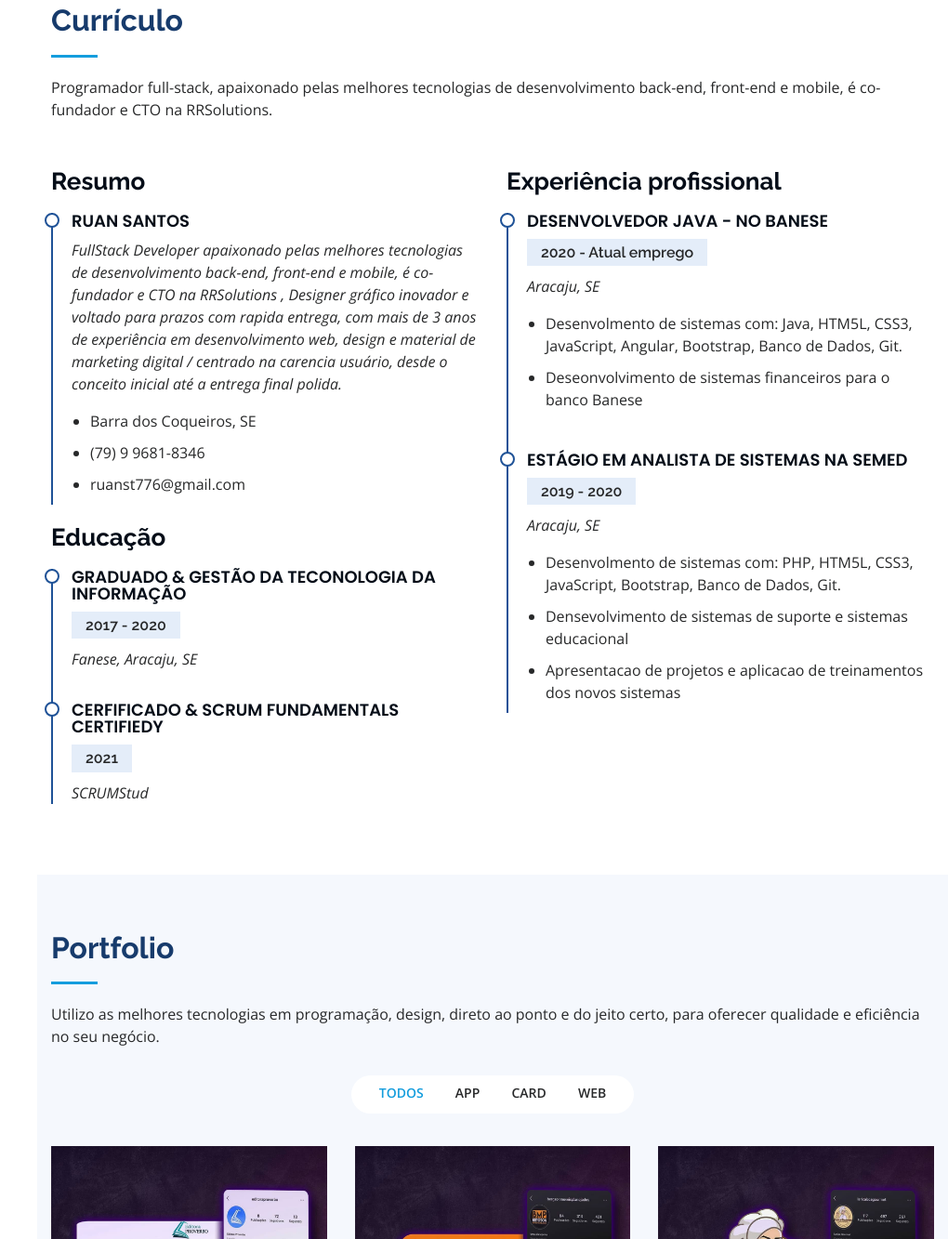
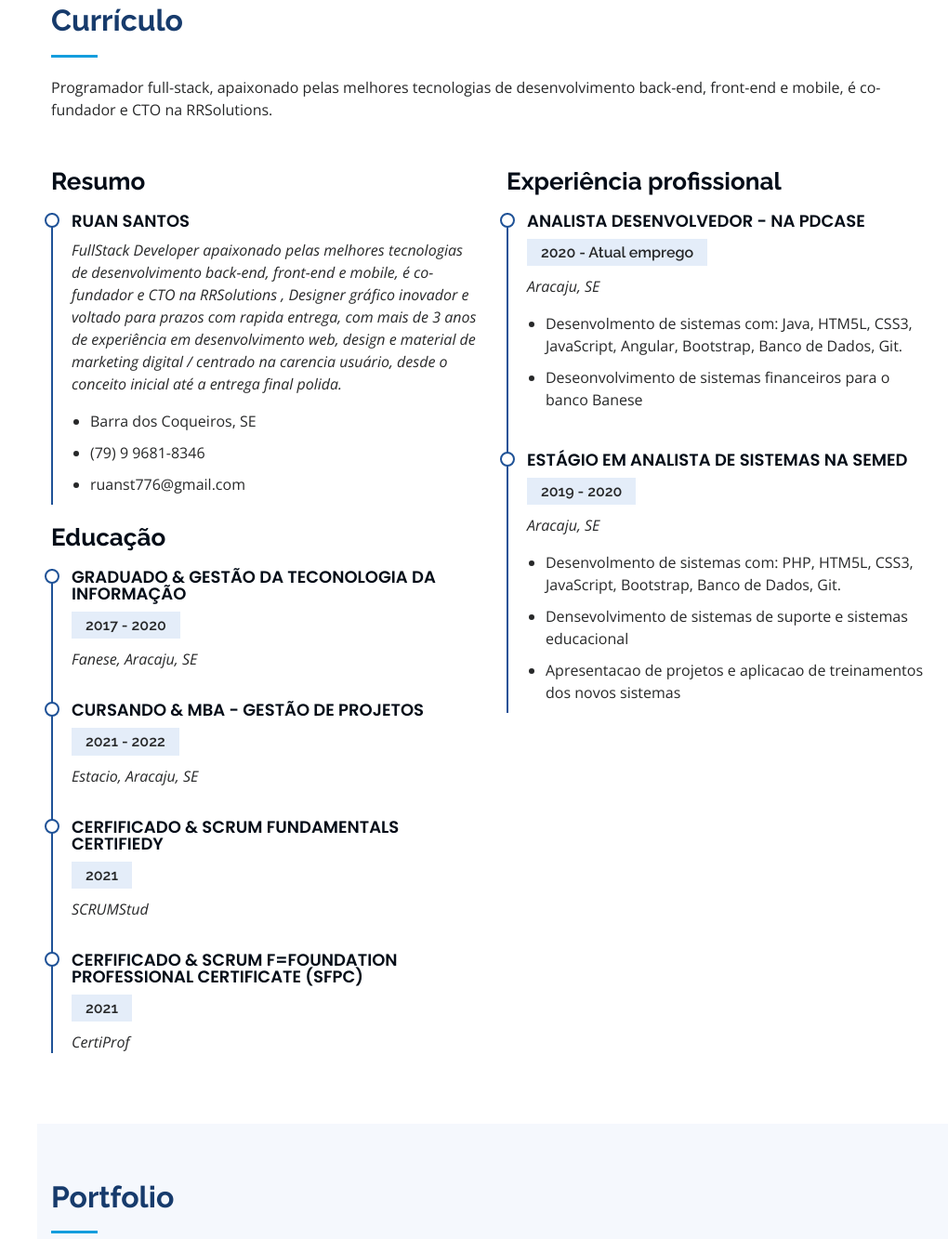
Before and after one commit to RuanST/RuanST.github.io, a plain HTML site: page index.html in a window 1280 px wide. Shown: the part 2502-3835 px from the top of the page at 93% size, without its empty margins (260-1280 px from the left). Drawn offline with nearby package versions, Linux system fonts and the light colour scheme.

Commit message:
Nova Graduacao e Certificacao
New Index

```diff
--- a/index.html
+++ b/index.html
@@ -319,15 +319,25 @@
                             <p><em>Fanese, Aracaju, SE</em></p>
                         </div>
                         <div class="resume-item">
+                            <h4>Cursando &amp; MBA - Gestão de Projetos</h4>
+                            <h5>2021 - 2022</h5>
+                            <p><em>Estacio, Aracaju, SE</em></p>
+                        </div>
+                        <div class="resume-item">
                             <h4>Cerfificado &amp; Scrum fundamentals Certifiedy</h4>
                             <h5>2021</h5>
                             <p><em>SCRUMStud</em></p>
+                        </div>
+                        <div class="resume-item">
+                            <h4>Cerfificado &amp; Scrum f=Foundation Professional Certificate (SFPC)</h4>
+                            <h5>2021</h5>
+                            <p><em>CertiProf</em></p>
                         </div>
                     </div>
                     <div class="col-lg-6" data-aos="fade-up" data-aos-delay="100">
                         <h3 class="resume-title">Experiência profissional</h3>
                         <div class="resume-item">
-                            <h4>Desenvolvedor Java - no Banese</h4>
+                            <h4>Analista Desenvolvedor - na PDCase</h4>
                             <h5>2020 - Atual emprego</h5>
                             <p><em>Aracaju, SE </em></p>
                             <ul>
```
